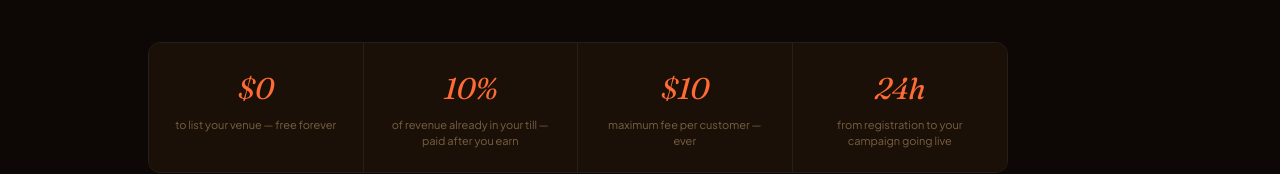
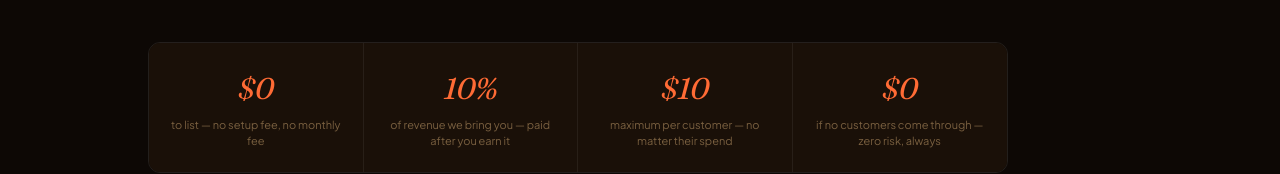
Before and after one commit to adminpipelabs/loopref, a website: page venues/index.html in a window 1280 px wide. Shown: the part 634-808 px from the top of the page. Drawn offline with Linux system fonts and the light colour scheme.

Commit message:
Tighten venues hero stats — honest, no fabricated numbers
Made-with: Cursor

```diff
--- a/venues/index.html
+++ b/venues/index.html
@@ -202,10 +202,10 @@ footer{padding:20px 48px;border-top:1px solid var(--border);display:flex;align-i
   </div>
 
   <div class="stats">
-    <div class="stat"><div class="stat-val"><em>$0</em></div><div class="stat-label">to list your venue &mdash; free forever</div></div>
-    <div class="stat"><div class="stat-val"><em>10%</em></div><div class="stat-label">of revenue already in your till &mdash; paid after you earn</div></div>
-    <div class="stat"><div class="stat-val"><em>$10</em></div><div class="stat-label">maximum fee per customer &mdash; ever</div></div>
-    <div class="stat"><div class="stat-val"><em>24h</em></div><div class="stat-label">from registration to your campaign going live</div></div>
+    <div class="stat"><div class="stat-val"><em>$0</em></div><div class="stat-label">to list &mdash; no setup fee, no monthly fee</div></div>
+    <div class="stat"><div class="stat-val"><em>10%</em></div><div class="stat-label">of revenue we bring you &mdash; paid after you earn it</div></div>
+    <div class="stat"><div class="stat-val"><em>$10</em></div><div class="stat-label">maximum per customer &mdash; no matter their spend</div></div>
+    <div class="stat"><div class="stat-val"><em>$0</em></div><div class="stat-label">if no customers come through &mdash; zero risk, always</div></div>
   </div>
 </section>
 
```
